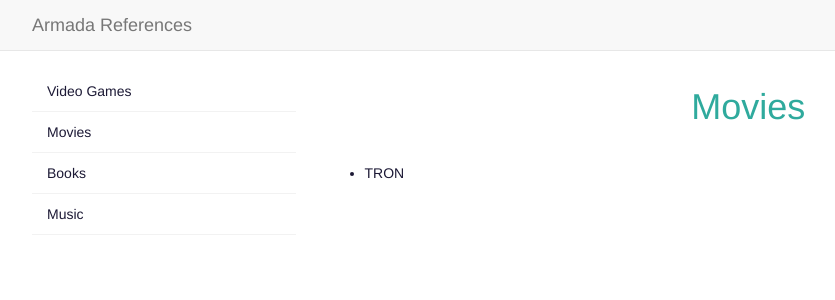
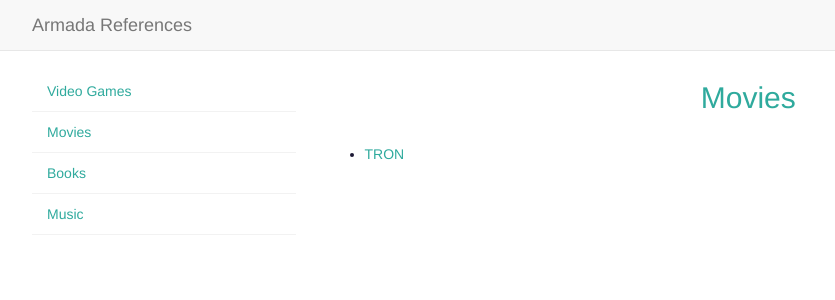
Before and after one commit to agarrharr/guntersalmanac, a Jekyll site: the page built from index.html, in a window 1280 px wide. Shown: the top 300 px of the page, without its empty margins (38-873 px from the left). Built offline with Jekyll 4.4.1, drawn with Linux system fonts in a browser that asks for light colours; nearby versions of some CDN libraries; the list of posts is cut into pages by our own code.

Commit message:
Format the site a bit

```diff
--- a/assets/styles.css
+++ b/assets/styles.css
@@ -4,10 +4,10 @@ body {
 	color: #1c1935 ;
 }
 a {
-	color: #1c1935;
+	color: #2faa9d;
 }
 
-h1 {
+h2 {
 	text-align: center;
 	margin-top: 1em;
 	margin-bottom: 1em;
--- a/index.html
+++ b/index.html
@@ -2,7 +2,7 @@
 layout: default
 ---
 
-<h1>Movies</h1>
+<h2>Movies</h2>
 <ul>
 	<li><a href="#">TRON</a></li>
 </ul>
```
Also changed, not shown: 2 other files.
